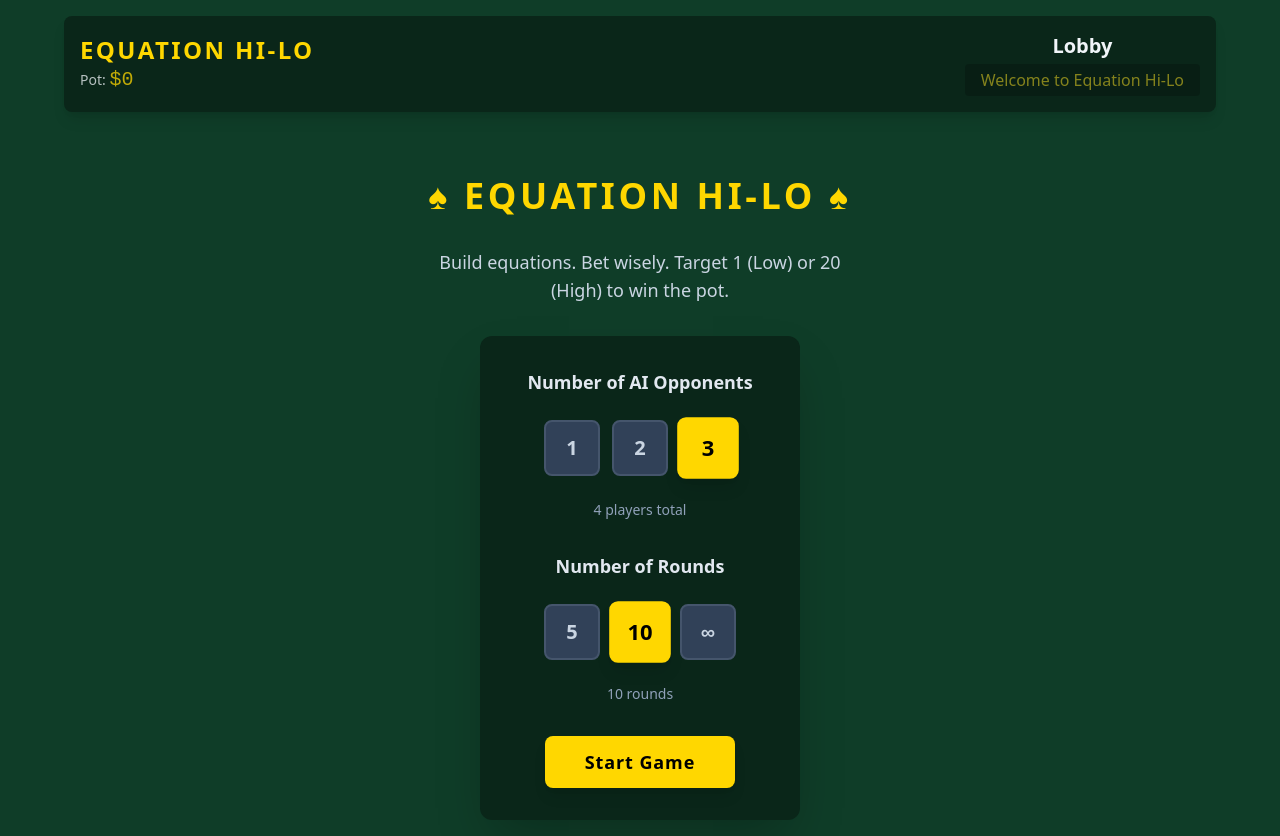
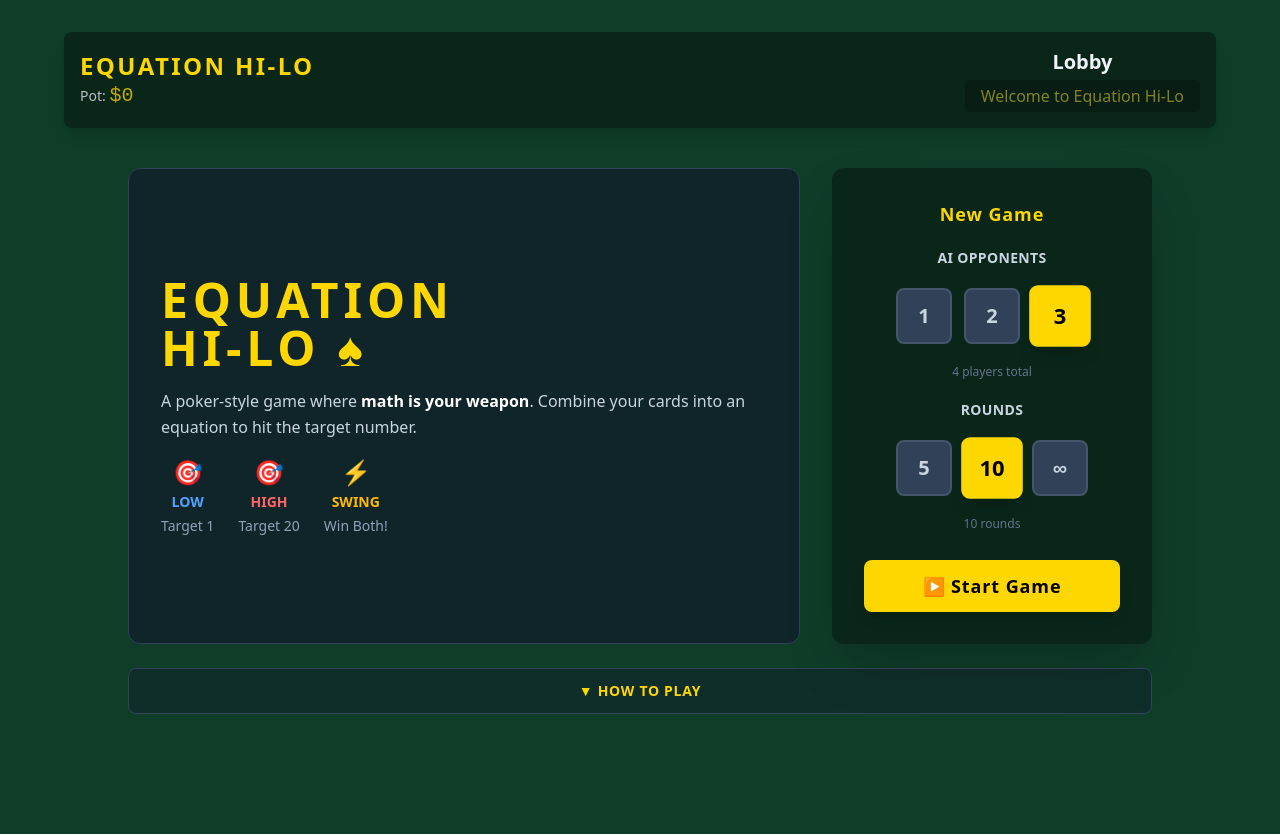
Before and after one commit to jinnotgin/equation-hi-lo, a Vue app: page / in a window 1280 px wide. Built offline with nearby package versions, Linux system fonts and the light colour scheme.

Commit message:
improve home page UI

```diff
--- a/src/App.vue
+++ b/src/App.vue
@@ -1,5 +1,5 @@
 <template>
-  <div class="min-h-screen bg-felt-green flex flex-col items-center justify-center p-4 font-sans text-slate-100">
+  <div class="min-h-screen bg-felt-green flex flex-col items-center py-8 px-4 font-sans text-slate-100">
 
     <!-- Top HUD -->
     <div class="w-full max-w-6xl flex justify-between items-center mb-4 bg-felt-dark p-4 rounded-lg shadow-lg">
@@ -25,12 +25,37 @@
     </div>
 
     <!-- Lobby Screen -->
-    <div v-if="gameStore.phase === 'LOBBY'" class="flex flex-col items-center gap-8 mt-12">
-      <h2 class="text-4xl font-bold text-gold tracking-widest">♠ EQUATION HI-LO ♠</h2>
-      <p class="text-slate-300 text-lg max-w-md text-center">Build equations. Bet wisely. Target 1 (Low) or 20 (High) to win the pot.</p>
+    <div v-if="gameStore.phase === 'LOBBY'" class="flex flex-col items-center gap-6 mt-6 px-4">
+      <!-- Top row: two-column layout -->
+      <div class="flex gap-8 items-stretch max-w-5xl w-full">
+        <!-- Left: App Info / Branding -->
+        <div class="flex-1 bg-slate-900/60 border border-slate-700 rounded-xl p-8 flex flex-col justify-center">
+          <h2 class="text-5xl font-bold text-gold tracking-widest mb-4">EQUATION<br>HI-LO ♠</h2>
+          <p class="text-slate-300 text-base leading-relaxed mb-4">A poker-style game where <strong class="text-white">math is your weapon</strong>. Combine your cards into an equation to hit the target number.</p>
+          <div class="flex gap-6 text-sm text-slate-400">
+            <div class="flex flex-col items-center gap-1">
+              <span class="text-2xl">🎯</span>
+              <span class="text-blue-400 font-bold">LOW</span>
+              <span>Target 1</span>
+            </div>
+            <div class="flex flex-col items-center gap-1">
+              <span class="text-2xl">🎯</span>
+              <span class="text-red-400 font-bold">HIGH</span>
+              <span>Target 20</span>
+            </div>
+            <div class="flex flex-col items-center gap-1">
+              <span class="text-2xl">⚡</span>
+              <span class="text-amber-400 font-bold">SWING</span>
+              <span>Win Both!</span>
+            </div>
+          </div>
+        </div>
 
-      <div class="bg-felt-dark p-8 rounded-xl shadow-2xl flex flex-col items-center gap-6 w-80">
-        <label class="text-lg font-bold text-slate-200">Number of AI Opponents</label>
+        <!-- Right: Game Controls -->
+        <div class="bg-felt-dark p-8 rounded-xl shadow-2xl flex flex-col items-center gap-5 w-80 shrink-0">
+          <h3 class="text-lg font-bold text-gold tracking-wider">New Game</h3>
+
+          <label class="text-sm font-bold text-slate-300 uppercase tracking-wide">AI Opponents</label>
           <div class="flex gap-3">
             <button
               v-for="n in [1, 2, 3]" :key="n"
@@ -43,9 +68,9 @@
               {{ n }}
             </button>
           </div>
-        <p class="text-sm text-slate-400">{{ selectedAiCount + 1 }} players total</p>
+          <p class="text-xs text-slate-500">{{ selectedAiCount + 1 }} players total</p>
 
-        <label class="text-lg font-bold text-slate-200 mt-2">Number of Rounds</label>
+          <label class="text-sm font-bold text-slate-300 uppercase tracking-wide">Rounds</label>
           <div class="flex gap-3">
             <button
               v-for="r in [{val: 5, label: '5'}, {val: 10, label: '10'}, {val: 0, label: '∞'}]" :key="r.val"
@@ -58,15 +83,51 @@
               {{ r.label }}
             </button>
           </div>
-        <p class="text-sm text-slate-400">{{ selectedRounds === 0 ? 'Elimination mode' : `${selectedRounds} rounds` }}</p>
+          <p class="text-xs text-slate-500">{{ selectedRounds === 0 ? 'Elimination mode' : `${selectedRounds} rounds` }}</p>
 
           <button
             @click="gameStore.initGame(selectedAiCount, selectedRounds)"
-          class="bg-gold text-black font-bold px-10 py-3 rounded-lg hover:bg-yellow-400 text-lg tracking-wider shadow-lg transition-transform hover:scale-105 mt-2"
+            class="bg-gold text-black font-bold px-10 py-3 rounded-lg hover:bg-yellow-400 text-lg tracking-wider shadow-lg transition-transform hover:scale-105 mt-2 w-full"
           >
-          Start Game
+            ▶ Start Game
           </button>
         </div>
+      </div>
+
+      <!-- Bottom: How to Play (Progressive Disclosure) -->
+      <div class="max-w-5xl w-full">
+        <button @click="showRules = !showRules" class="w-full text-center py-3 rounded-lg border border-slate-700 hover:border-gold bg-slate-900/40 hover:bg-slate-900/60 transition-all text-gold hover:text-yellow-300 text-sm font-bold uppercase tracking-wider">
+          {{ showRules ? '▲ Hide How to Play' : '▼ How to Play' }}
+        </button>
+        <div v-if="showRules" class="bg-slate-900/80 border border-slate-700 border-t-0 rounded-b-xl p-6 text-sm text-slate-300 grid grid-cols-2 gap-x-8 gap-y-4">
+          <div>
+            <h4 class="text-gold font-bold text-sm mb-1">🃏 Cards</h4>
+            <p><strong>Numbers:</strong> 0–9. <br><strong>Suits:</strong> Gold, Silver, Bronze, Black (used for tiebreakers). <br><strong>Special:</strong> <span class="text-purple-400">√</span> (Square Root) and <span class="text-blue-400">×</span> (Multiply).</p>
+          </div>
+          <div>
+            <h4 class="text-gold font-bold text-sm mb-1">� Game Flow</h4>
+            <p>1. <strong>Deal:</strong> You get numbers and math operators (+, −, ÷). <br>2. <strong>Bet:</strong> Raise, call, or fold like poker. <br>3. <strong>Showdown:</strong> Build an equation!</p>
+          </div>
+          <div>
+            <h4 class="text-gold font-bold text-sm mb-1">🏆 Winning the Pot</h4>
+            <p>Combine your cards to make an equation. <br>Target <span class="text-blue-400 font-bold">1</span> (Low) or <span class="text-red-400 font-bold">20</span> (High). <br>Closest to the target wins half the pot.</p>
+          </div>
+          <div>
+            <h4 class="text-gold font-bold text-sm mb-1">⚡ Swing Bet</h4>
+            <p>Feeling lucky? Declare <strong>SWING</strong> to build TWO equations (one for Low, one for High). <br><strong>Rule:</strong> You must win BOTH sides to take the whole pot!</p>
+          </div>
+          <div class="col-span-2 border-t border-slate-700 pt-3">
+             <h4 class="text-gold font-bold text-sm mb-2">⭐ Important Rules</h4>
+             <div class="grid grid-cols-2 gap-x-8 gap-y-2 text-xs text-slate-400">
+               <p>&bull; <strong class="text-slate-300">Elimination:</strong> Run out of chips? You're out. Last player standing wins.</p>
+               <p>&bull; <strong class="text-slate-300">√ Card:</strong> Applies square root to the <em>next</em> number in your equation.</p>
+               <p>&bull; <strong class="text-slate-300">× Card:</strong> Can be used to multiply, but you must discard a + or − first.</p>
+               <p>&bull; <strong class="text-slate-300">Tiebreaker:</strong> Equal distance to target? Lowest card wins Low; Highest card wins High.</p>
+             </div>
+          </div>
+        </div>
+      </div>
+      <div class="h-16"></div> <!-- Bottom padding spacer -->
     </div>
 
     <!-- Main Table -->
@@ -280,6 +341,7 @@ import EquationBoard from './components/EquationBoard.vue';
 const gameStore = useGameStore();
 const selectedAiCount = ref(3);
 const selectedRounds = ref(10);
+const showRules = ref(false);
 
 const me = computed(() => gameStore.players[0] || { hand: [], ops: [], chips: 0 });
 const opponents = computed(() => gameStore.players.slice(1));
--- a/src/assets/main.css
+++ b/src/assets/main.css
@@ -14,4 +14,11 @@ body {
   font-family: Inter, sans-serif;
   -webkit-font-smoothing: antialiased;
   -moz-osx-font-smoothing: grayscale;
+  overflow-y: auto;
+  min-height: 100vh;
 }
+
+html {
+  height: 100%;
+  overflow-y: auto;
+}
```
Lines whose indentation alone changed are shown as unchanged.
